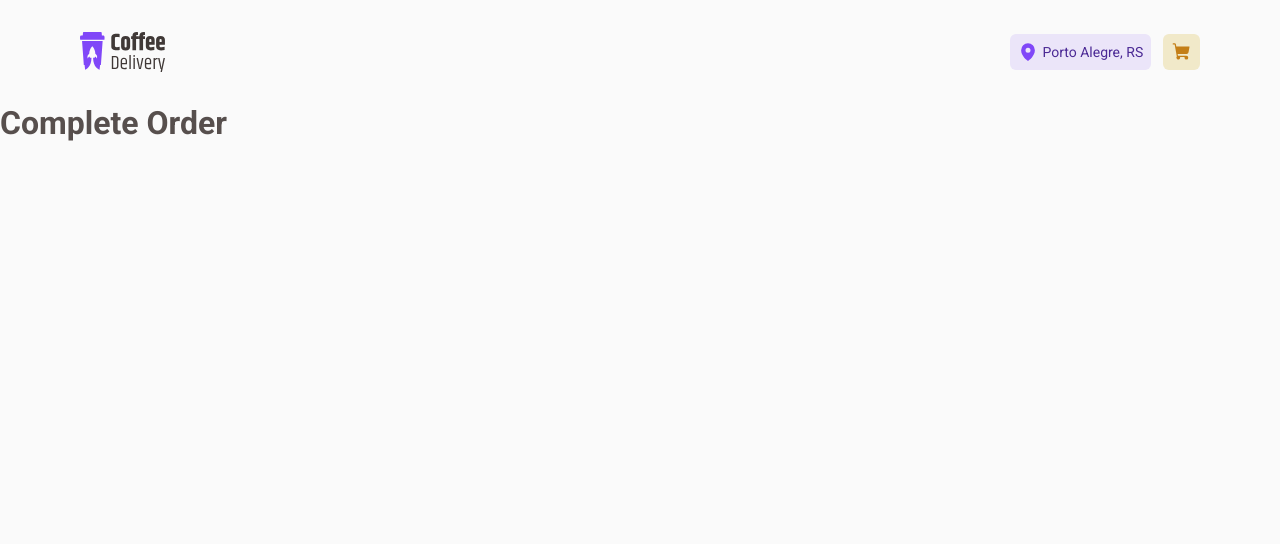
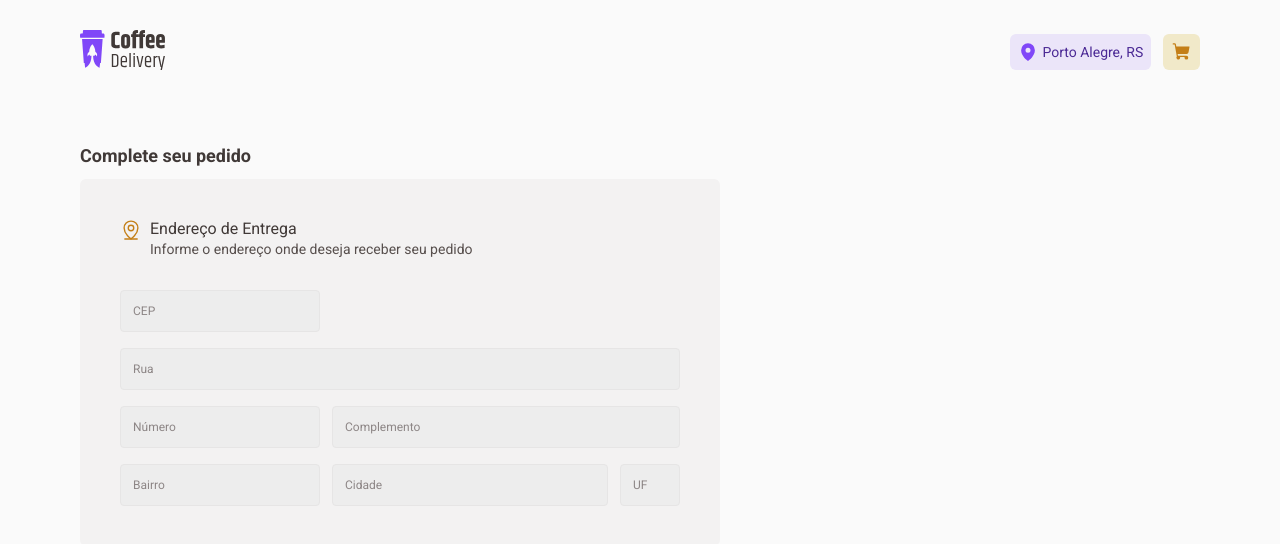
Before and after one commit to Vinicius-Barbosa-Santos/coffe-delivery, a React (Vite) app: page /complete-order in a window 1280 px wide. Shown: the top 544 px of the page. Built offline with nearby package versions, Linux system fonts and the light colour scheme.

Commit message:
feat: input form :sparkles:

```diff
--- a/src/components/Header/index.tsx
+++ b/src/components/Header/index.tsx
@@ -3,12 +3,15 @@
 import coffeeLogoImg from '../../assets/logo.svg'
 
 import { MapPin, ShoppingCart } from 'phosphor-react'
+import { NavLink } from "react-router-dom"
 
 export const Header = () => {
     return (
         <HeaderContainer>
             <div className="container">
-                <img src={coffeeLogoImg} alt="" />
+                <NavLink to={'/'}>
+                    <img src={coffeeLogoImg} alt="" />
+                </NavLink>
 
                 <HeaderButtonsContainer>
                     <HeaderButton variant="purple">
@@ -16,9 +19,11 @@
                         Porto Alegre, RS
                     </HeaderButton>
 
-                    <HeaderButton variant="yellow">
-                        <ShoppingCart size={20} weight="fill" />
-                    </HeaderButton>
+                    <NavLink to={'/complete-order'}>
+                        <HeaderButton variant="yellow">
+                            <ShoppingCart size={20} weight="fill" />
+                        </HeaderButton>
+                    </NavLink>
                 </HeaderButtonsContainer>
             </div>
         </HeaderContainer>
--- /dev/null
+++ b/src/components/Input/index.tsx
@@ -0,0 +1,8 @@
+import { InputHTMLAttributes } from 'react'
+import * as C from './styles'
+
+type InputProps = InputHTMLAttributes<HTMLInputElement>
+
+export const Input = ({ ...props }: InputProps) => {
+    return <C.InputStyleContainer {...props} />
+}
--- /dev/null
+++ b/src/components/Input/styles.ts
@@ -0,0 +1,21 @@
+import styled from "styled-components";
+
+export const InputStyleContainer = styled.input`
+  height: 2.625rem;
+  border-radius: 4px;
+  border: 1px solid ${({ theme }) => theme.colors["base-button"]};
+  background: ${({ theme }) => theme.colors["base-input"]};
+  transition: 0.4s;
+
+  &:focus {
+    border-color: ${({ theme }) => theme.colors["brand-yellow-dark"]};
+  }
+
+  color: ${({ theme }) => theme.colors["base-text"]};
+  font-size: 0.75rem;
+  padding: 0 0.75rem;
+
+  &::placeholder {
+    color: ${({theme}) => theme.colors["base-label"]};
+  }
+`;
--- /dev/null
+++ b/src/pages/CompleteOrder/components/CompleteOrderForm/AddressForm.tsx
@@ -0,0 +1,42 @@
+import { Input } from '../../../../components/Input'
+import * as C from './styles'
+
+export const AddressForm = () => {
+    return (
+        <C.AddressFormContainer>
+            <Input
+                placeholder='CEP'
+                className='cep'
+                type='number'
+            />
+
+            <Input
+                placeholder='Rua'
+                className='street'
+                type='number'
+            />
+
+            <Input
+                placeholder='Número'
+                type='number'
+            />
+
+            <Input
+                placeholder='Complemento'
+                className='complement'
+            />
+
+            <Input
+                placeholder='Bairro'
+            />
+
+            <Input
+                placeholder='Cidade'
+            />
+
+            <Input
+                placeholder='UF'
+            />
+        </C.AddressFormContainer>
+    )
+}
--- /dev/null
+++ b/src/pages/CompleteOrder/components/CompleteOrderForm/index.tsx
@@ -0,0 +1,26 @@
+import { TitleText } from '../../../../components/Typografy'
+import { SectionTitle } from '../SectionTitle'
+import { MapPinLine } from 'phosphor-react'
+import * as C from './styles'
+import { useTheme } from 'styled-components'
+import { AddressForm } from './AddressForm'
+
+export const CompleteOrderForm = () => {
+    const { colors } = useTheme()
+
+    return (
+        <C.CompleteOrderFormContainer>
+            <TitleText size='xs' color='subtitle'>Complete seu pedido</TitleText>
+
+            <C.FormSectionContainer>
+                <SectionTitle
+                    title='Endereço de Entrega'
+                    subtitle='Informe o endereço onde deseja receber seu pedido'
+                    icon={<MapPinLine color={colors['brand-yellow-dark']} size={22} />}
+                />
+
+                <AddressForm />
+            </C.FormSectionContainer>
+        </C.CompleteOrderFormContainer>
+    )
+}
--- /dev/null
+++ b/src/pages/CompleteOrder/components/CompleteOrderForm/styles.ts
@@ -0,0 +1,37 @@
+import styled from "styled-components";
+import { SectionBaseStyle } from "../../styles";
+
+export const CompleteOrderFormContainer = styled.div`
+    display: flex;
+    flex-direction: column;
+    gap: 0.75rem;
+    width: 40rem;
+`
+
+export const FormSectionContainer = styled(SectionBaseStyle)`
+    display: flex;
+    flex-direction: column;
+    gap: 2rem;
+`
+
+export const AddressFormContainer = styled.div`
+    width: 100%;
+    display: grid;
+    grid-template-columns: 12.5rem 17.25rem 3.75rem;
+    column-gap: 0.75rem;
+    row-gap: 1rem;
+    grid-auto-flow: dense;
+
+    .cep {
+        max-width: 12.5rem;
+        grid-column: span 3;
+    }
+
+    .street {
+        grid-column: span 3;
+    }
+
+    .complement {
+        grid-column: span 2;
+    }
+`
--- /dev/null
+++ b/src/pages/CompleteOrder/components/SectionTitle/index.tsx
@@ -0,0 +1,21 @@
+import { ReactNode } from 'react'
+import { RegularText } from '../../../../components/Typografy'
+import * as C from './styles'
+
+interface SectionTitleProps {
+    title: string,
+    subtitle: string,
+    icon: ReactNode
+}
+
+export const SectionTitle = ({ title, subtitle, icon }: SectionTitleProps) => {
+    return (
+        <C.SectionTitleContainer>
+            {icon}
+            <div>
+                <RegularText color="subtitle">{title}</RegularText>
+                <RegularText size="s">{subtitle}</RegularText>
+            </div>
+        </C.SectionTitleContainer>
+    )
+}
--- /dev/null
+++ b/src/pages/CompleteOrder/components/SectionTitle/styles.ts
@@ -0,0 +1,6 @@
+import styled from "styled-components";
+
+export const SectionTitleContainer = styled.div`
+    display: flex;
+    gap: 0.5rem
+`
--- a/src/pages/CompleteOrder/index.tsx
+++ b/src/pages/CompleteOrder/index.tsx
@@ -1,7 +1,10 @@
+import { CompleteOrderForm } from './components/CompleteOrderForm'
+import * as C from './styles'
+
 export const CompleteOrderPage = () => {
-    return(
-        <div>
-            <h1>Complete Order</h1>
-        </div>
+    return (
+        <C.CompleteOrderContainer className='container'>
+            <CompleteOrderForm />
+        </C.CompleteOrderContainer>
     )
 }
--- a/src/pages/CompleteOrder/styles.ts
+++ b/src/pages/CompleteOrder/styles.ts
@@ -1,5 +1,15 @@
 import styled from "styled-components";
 
-export const Container = styled.div`
+export const CompleteOrderContainer = styled.form`
+    margin-top: 2.5rem;
+    display: flex;
+    justify-content: space-between;
+    gap: 2rem;
+`
 
+export const SectionBaseStyle = styled.div`
+    width: 100%;
+    background: ${({theme}) => theme.colors["base-card"]};
+    border-radius: 6px;
+    padding: 2.5rem;
 `
```
